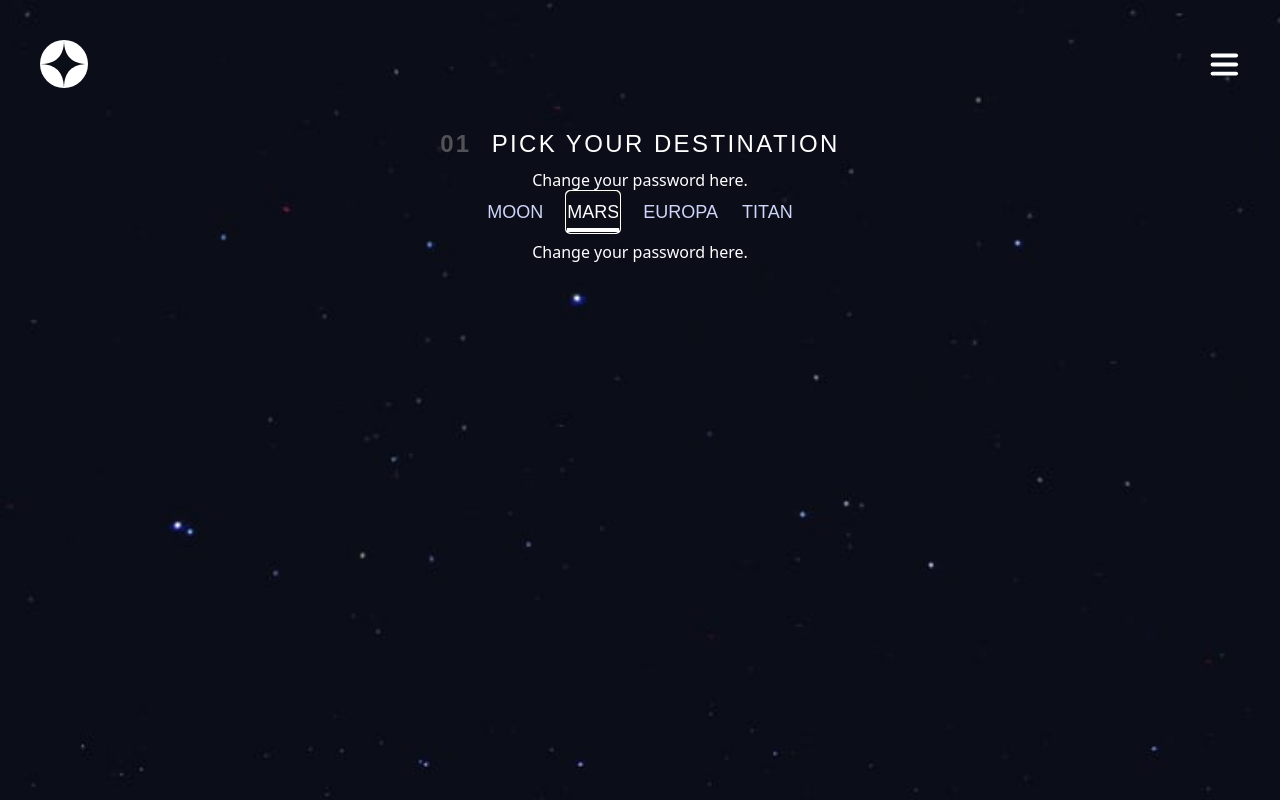
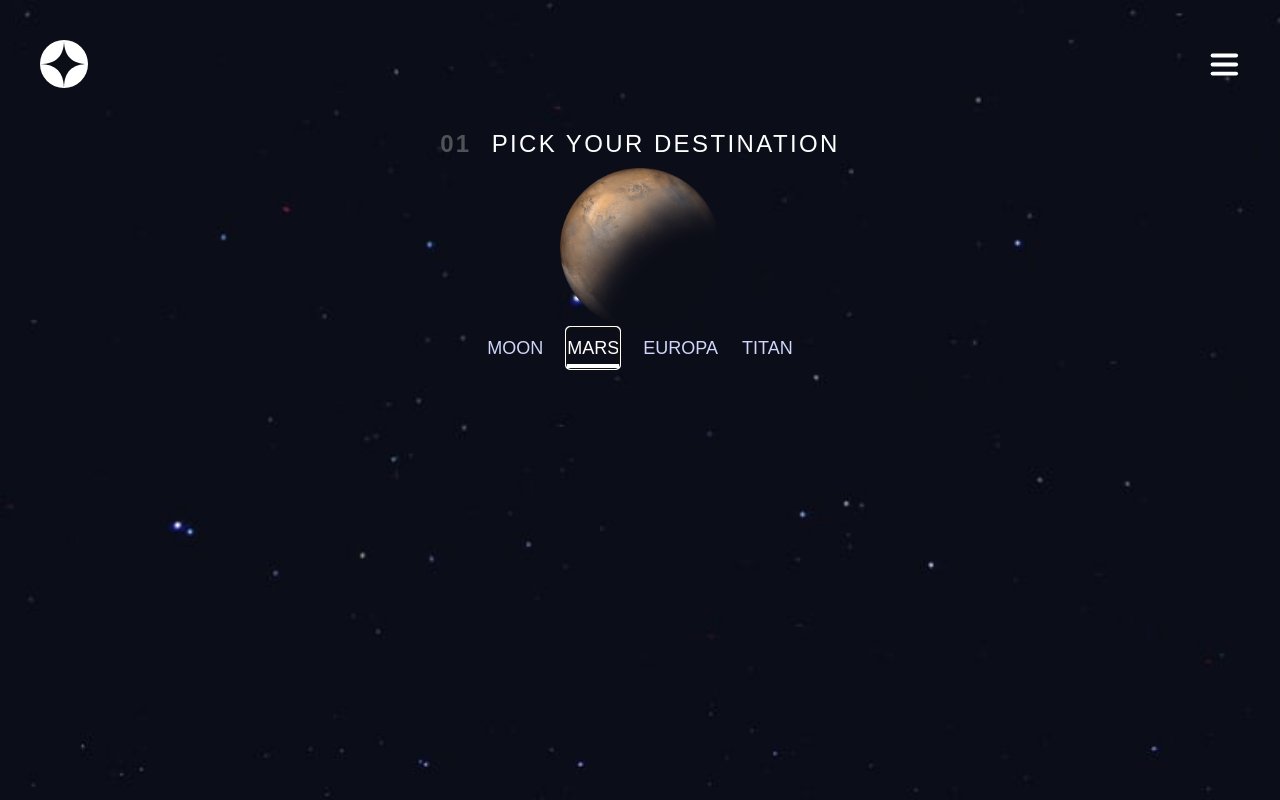
Before and after one commit to leo3210k/Space_Tourism, a React (Create React App) app: page /destination in a window 1280 px wide. Both pictures are taken after a click on the tab "MARS". Built offline with nearby package versions, Linux system fonts and the light colour scheme.

Commit message:
import and add destination images

```diff
--- a/src/components/PickDestination.jsx
+++ b/src/components/PickDestination.jsx
@@ -1,5 +1,9 @@
 import './PickDestination.css';
 import { Tabs, TabsContent, TabsList, TabsTrigger } from "./ui/tabs"
+import moon from '../assets/destination/image-moon.png'
+import mars from '../assets/destination/image-mars.png'
+import europa from '../assets/destination/image-europa.png'
+import titan from '../assets/destination/image-titan.png'
 
 function PickDestination() {
   return (
@@ -8,21 +12,21 @@ function PickDestination() {
         <span className='text-2xl font-barlow font-bold text-dusty_gray tracking-widest opacity-50'>01</span>
         <span className='text-2xl font-barlow text-white uppercase tracking-widest'>pick your destination</span>
       </div>
-      <Tabs defaultValue="account" className="w-[400px] flex flex-col items-center text-white">
-        <TabsContent value="moon">Make changes to your moon here.</TabsContent>
-        <TabsContent value="mars">Change your password here.</TabsContent>
-        <TabsContent value="europa">Change your password here.</TabsContent>
-        <TabsContent value="titan">Change your password here.</TabsContent>
+      <Tabs defaultValue="moon" className="w-[400px] flex flex-col items-center text-white">
+        <TabsContent value="moon"><img src={moon} className='w-40 h-40' alt="" /></TabsContent>
+        <TabsContent value="mars"><img src={mars} className='w-40 h-40' alt="" /></TabsContent>
+        <TabsContent value="europa"><img src={europa} className='w-40 h-40' alt="" /></TabsContent>
+        <TabsContent value="titan"><img src={titan} className='w-40 h-40' alt="" /></TabsContent>
         <TabsList className="font-barlow">
           <TabsTrigger value="moon">MOON</TabsTrigger>
           <TabsTrigger value="mars">MARS</TabsTrigger>
           <TabsTrigger value="europa">EUROPA</TabsTrigger>
           <TabsTrigger value="titan">TITAN</TabsTrigger>
         </TabsList>
-        <TabsContent value="moon">Make changes to your moon here.</TabsContent>
-        <TabsContent value="mars">Change your password here.</TabsContent>
-        <TabsContent value="europa">Change your password here.</TabsContent>
-        <TabsContent value="titan">Change your password here.</TabsContent>
+        <TabsContent value="moon">Oláaaaaaaaaaaaaaaaaaaaaaaaaa</TabsContent>
+        <TabsContent value="mars"></TabsContent>
+        <TabsContent value="europa"></TabsContent>
+        <TabsContent value="titan"></TabsContent>
       </Tabs>
     </div>
   );
```
